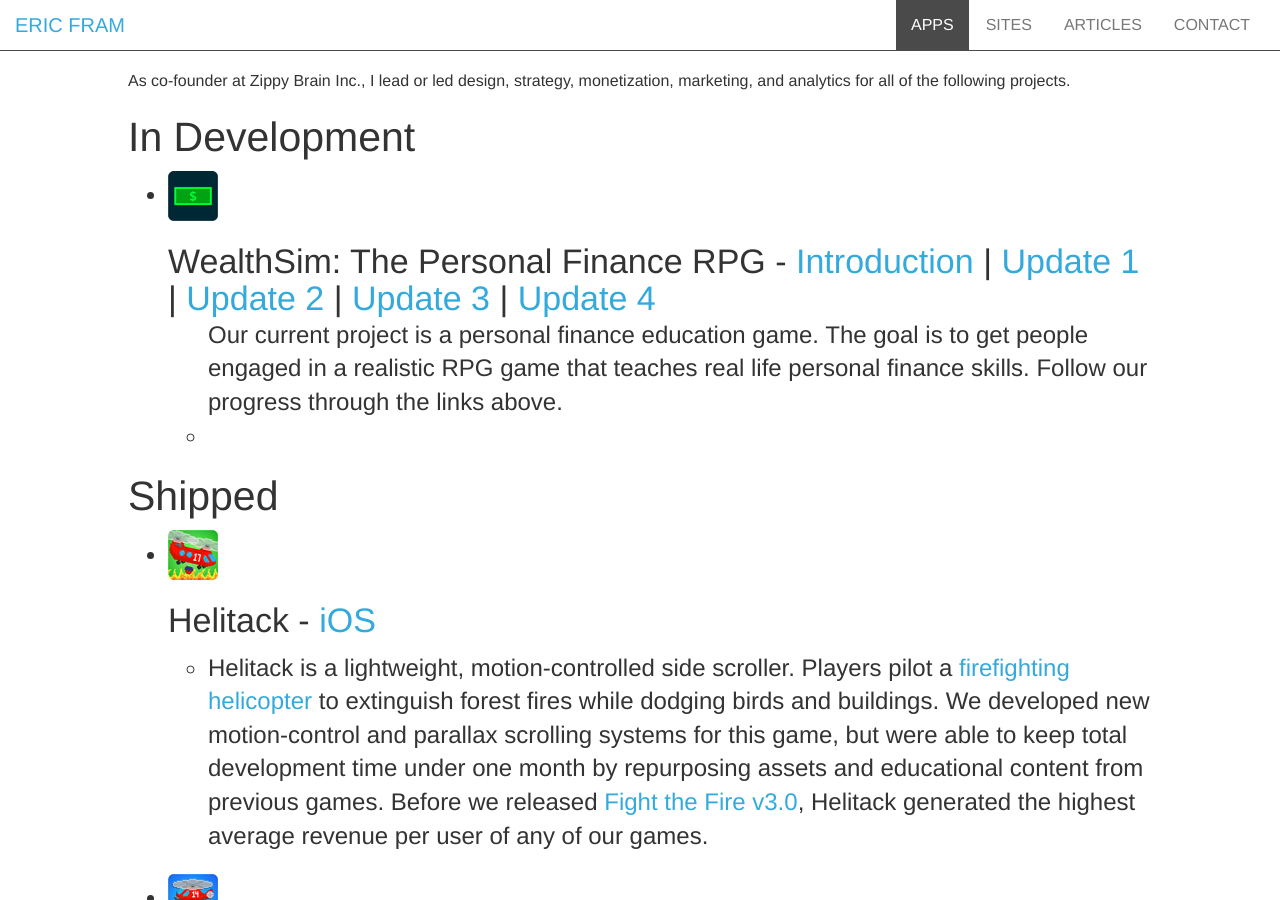
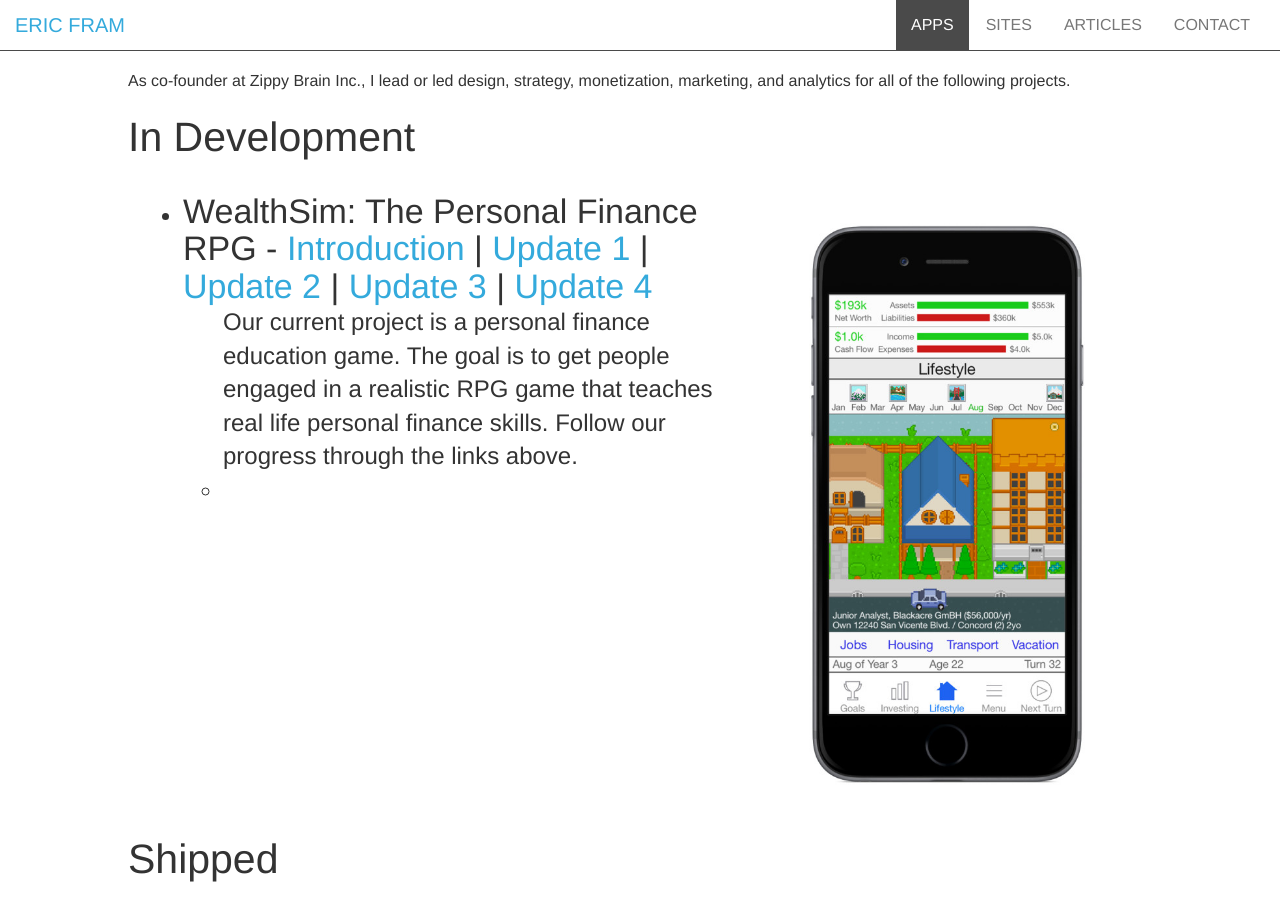
Before and after one commit to EricFram/EricFram.github.io, a Jekyll site: the page built from apps/index.html, in a window 1280 px wide and 900 px high. Built offline with Jekyll 4.4.1, drawn with Linux system fonts in a browser that asks for light colours; nearby versions of some CDN libraries; library files that are not in the unit come from our copies; Markdown is read by kramdown in place of the engine named in the settings.

Commit message:
progress on apps page
- new column based formatting with placeholder images

```diff
--- a/about/index.html
+++ b/about/index.html
@@ -22,7 +22,7 @@ description: Site Information
         <li>Using typefaces <a href="http://www.google.com/fonts/specimen/Merriweather" title ="Merriweather">Merriweather</a> by <a href="https://plus.google.com/106288796449831139244/about" title="Eben Sorkin">Eben Sorkin</a> and <a href="http://www.google.com/fonts/specimen/Montserrat" title="Montserrat">Montserrat</a> by <a href="http://www.zkysky.com.ar/" title="ZkySky Design">Julieta Ulanovsky</a></li>
       -->
         <li>Powered by <a href="http://jekyllrb.com/" title="Jekyll">Jekyll</a></li>
-        <li>Inspired by the design of <a href = "https://github.com/jmcglone/jmcglone.github.io">Jonathan McGlone</a> </li>
+
         <li>Hosted on <a href="https://github.com/EricFram/EricFram.github.io" title="This site hosted on GitHub">GitHub</a> with <a href="http://pages.github.com/" title="GitHub Pages">GitHub Pages</a></li>
         <li>Analyzed by <a href="http://www.google.com/analytics/">Google Analytics</a></li>
         <li><a href="http://zippybrain.com/about/privacy-policy/">Privacy Policy</a></li>
--- a/apps/index.html
+++ b/apps/index.html
@@ -19,8 +19,14 @@ description: Apps
 
 		<ul class="lead">
 
-			<li><img class="projectIcon" src="{{ site.url }}/images/JPEG/wealthsim_rounded.jpg"><h2  > WealthSim: The Personal Finance RPG  - <a href="{{ site.url  }}/articles/2015/04/08/Next-Project-Personal-Finance-RPG/">Introduction</a> | <a href="{{ site.url}}/articles/2015/05/19/personal-finance-rpg-update-1-gameplay-introduction-and-concept-screens/">Update 1</a> | <a href="{{ site.url }}/articles/2015/07/28/WealthSim-Update-2/">Update 2</a> | <a href="{{ site.url }}/articles/2015/07/29/WealthSim-Update-3-Market-Simulation/">Update 3</a> | <a href="{{ site.url }}/articles/2015/08/01/WealthSim-The-Personal-Finance-RPG-Update-Real-Estate/">Update 4</a>
+		<div class="col-md-7">
+			<li><h2  > WealthSim: The Personal Finance RPG  - <a href="{{ site.url  }}/articles/2015/04/08/Next-Project-Personal-Finance-RPG/">Introduction</a> | <a href="{{ site.url}}/articles/2015/05/19/personal-finance-rpg-update-1-gameplay-introduction-and-concept-screens/">Update 1</a> | <a href="{{ site.url }}/articles/2015/07/28/WealthSim-Update-2/">Update 2</a> | <a href="{{ site.url }}/articles/2015/07/29/WealthSim-Update-3-Market-Simulation/">Update 3</a> | <a href="{{ site.url }}/articles/2015/08/01/WealthSim-The-Personal-Finance-RPG-Update-Real-Estate/">Update 4</a>
 				<ul class="lead">Our current project is a personal finance education game. The goal is to get people engaged in a realistic RPG game that teaches real life personal finance skills. Follow our progress through the links above.<li></li></ul></li>
+		</div>
+
+				<div class="col-md-5">
+					<img class="img-responsive center-block" src="{{ site.url }}/images/holder_phone.jpg" alt="placeholder!">
+				</div>
 
 		</ul>
 
@@ -30,32 +36,87 @@ description: Apps
 
 		<ul class="lead">
 
-			<li><img class="projectIcon" src="{{ site.url }}/images/JPEG/helitack_rounded_icon.jpg"><h2> Helitack - <a class="projectTitle" href="https://itunes.apple.com/us/app/helitack-fight-the-fire/id937964211?mt=8">iOS</a> </h2>
+			<div class="col-md-7">
+				<li><h2> Helitack - <a class="projectTitle" href="https://itunes.apple.com/us/app/helitack-fight-the-fire/id937964211?mt=8">iOS</a> </h2>
 					<ul class="lead"><li>Helitack is a lightweight, motion-controlled side scroller. Players pilot a <a href="http://en.wikipedia.org/wiki/Helitack">firefighting helicopter</a> to extinguish forest fires while dodging birds and buildings. We developed new motion-control and parallax scrolling systems for this game, but were able to keep total development time under one month by repurposing assets and educational content from previous games. Before we released <a href="http://ericfram.com/articles/2015/05/20/fight-the-fire-v3-is-coming-heres-what-to-expect/">Fight the Fire v3.0</a>, Helitack generated the highest average revenue per user of any of our games. </li></ul></li>
+			</div>
 
-			<li><img class="projectIcon" src="{{ site.url }}/images/JPEG/ftf_icon_v13_rounded.jpg"><h2  > Fight the Fire  - <a class="projectTitle" href="http://fightthefire.co/">iOS</a></h2>
+			<div class="col-md-5">
+				<img class="img-responsive center-block" src="{{ site.url }}/images/holder_phone.jpg" alt="placeholder!">
+			</div>
+
+			<div class="col-md-7">
+				<li><h2  > Fight the Fire  - <a class="projectTitle" href="http://fightthefire.co/">iOS</a></h2>
 					<ul class="lead"><li>Fight the Fire began as a simple wildfire spread simulation demo at a <a href="http://startupweekend.org/">Startup Weekend</a>. With the help of former wildland firefighter <a href="mailto:ariel.strong@fightthefire.co">Ariel Strong</a>, we developed it into a fullly-featured educational strategy game with 50 levels and a variety of gameplay options. Fight the Fire is Zippy Brain's most-downloaded commercial project and has been featured in the firefighting trade publication, <a href="http://www.firehouse.com/press_release/12026142/new-mobile-game-app-teaches-wildland-fire-safety-available-for-free">Firehouse</a>. </li></ul></li>
+			</div>
 
-			<li><img class="projectIcon" src="{{ site.url }}/images/JPEG/beehiveblast_rounded.jpg"><h2  > Beehive Blast  - <a class="projectTitle" href="https://itunes.apple.com/us/app/birds-vs.-bees-beehive-blast/id878701606?mt=8">iOS</a></h2>
+			<div class="col-md-5">
+				<img class="img-responsive center-block" src="{{ site.url }}/images/holder_phone.jpg" alt="placeholder!">
+			</div>
+
+			<div class="col-md-7">
+				<li>  <h2  > Beehive Blast  - <a class="projectTitle" href="https://itunes.apple.com/us/app/birds-vs.-bees-beehive-blast/id878701606?mt=8">iOS</a></h2>
 					<ul class="lead"><li>Beehive Blast is a spinoff of our previous game, Battle for the Birdhouse. It was our first game to employ <a href="https://developer.apple.com/library/ios/documentation/NetworkingInternet/Conceptual/RemoteNotificationsPG/Chapters/WhatAreRemoteNotif.html">local notifications</a> to increase user retention and <a href="https://developers.facebook.com/docs/facebook-login/v2.3">Facebook authentication and sharing</a> to improve its viral coefficient. </li></ul></li>
+			</div>
 
-			<li><img class="projectIcon" src="{{ site.url }}/images/JPEG/bvb_rounded.jpg"><h2  > Battle for the Birdhouse  - <a class="projectTitle" href="https://itunes.apple.com/us/app/birds-vs.-bees-battle-for/id847801783?mt=8">iOS</a> | <a class="projectTitle" href="https://play.google.com/store/apps/details?id=com.zippybrain.bvbandroid">Android</a></h2>
+			<div class="col-md-5">
+				<img class="img-responsive center-block" src="{{ site.url }}/images/holder_phone.jpg" alt="placeholder!">
+			</div>
+
+			<div class="col-md-7">
+				<li>  <h2  > Battle for the Birdhouse  - <a class="projectTitle" href="https://itunes.apple.com/us/app/birds-vs.-bees-battle-for/id847801783?mt=8">iOS</a> | <a class="projectTitle" href="https://play.google.com/store/apps/details?id=com.zippybrain.bvbandroid">Android</a></h2>
 					<ul class="lead"><li>Battle for the Birdhouse is a quick, arcade-style game where users help birds get back into their birdhouse while keeping bees out. We released Battle for the Birdhouse simultaneously on the App Store and on Google Play to gain insights on the differences between the two platforms. Ultimately, we determined that it's generally more efficient to release on the App Store first, as initial exposure and average revenue per user are somewhat better than on Google Play. </li></ul></li>
+			</div>
 
-			<li><img class="projectIcon" src="{{ site.url }}/images/JPEG/puznetic_rounded.jpg"><h2  > Puznetic  - <a class="projectTitle" href="https://itunes.apple.com/us/app/puznetic/id707132958?mt=8">iOS</a></h2>
+			<div class="col-md-5">
+				<img class="img-responsive center-block" src="{{ site.url }}/images/holder_phone.jpg" alt="placeholder!">
+			</div>
+
+			<div class="col-md-7">
+				<li>  <h2  > Puznetic  - <a class="projectTitle" href="https://itunes.apple.com/us/app/puznetic/id707132958?mt=8">iOS</a></h2>
 					<ul class="lead"><li>Puznetic is a modern twist on the classic jigsaw puzzle game that includes physics and gravity effects. Puznetic is available for free on the App Store, but users can access the paid versions of Puznetic from within the application. We released the family of Puznetic games as an experiment to see if we could sell premium games by advertising them through our own free product.</li></ul></li>
+			</div>
 
-			<li><img class="projectIcon" src="{{ site.url }}/images/JPEG/puz_pets_clipped1-300x300.jpg"><h2  > Puznetic Pets  - <a class="projectTitle" href="https://itunes.apple.com/us/app/puznetic-pets/id828031144?mt=8">iOS</a> | <a class="projectTitle" href="http://www.barnesandnoble.com/w/puznetic-pets-zippy-brain-inc/1118929745?ean=2940147182291&itm=1&usri=pet">Nook</a> | <a class="projectTitle" href="http://www.amazon.com/Puznetic-Pets-Kindle-Tablet-Edition/dp/B00J1RXO3I/ref=sr_1_1?ie=UTF8&qid=1395800254&sr=8-1&keywords=puznetic+pets">Kindle </a></h2>
+			<div class="col-md-5">
+				<img class="img-responsive center-block" src="{{ site.url }}/images/holder_phone.jpg" alt="placeholder!">
+			</div>
+
+			<div class="col-md-7">
+				<li>  <h2  > Puznetic Pets  - <a class="projectTitle" href="https://itunes.apple.com/us/app/puznetic-pets/id828031144?mt=8">iOS</a> | <a class="projectTitle" href="http://www.barnesandnoble.com/w/puznetic-pets-zippy-brain-inc/1118929745?ean=2940147182291&itm=1&usri=pet">Nook</a> | <a class="projectTitle" href="http://www.amazon.com/Puznetic-Pets-Kindle-Tablet-Edition/dp/B00J1RXO3I/ref=sr_1_1?ie=UTF8&qid=1395800254&sr=8-1&keywords=puznetic+pets">Kindle </a></h2>
 				<ul class="lead"><li>Puznetic Pets is a standalone game that uses the same gameplay engine as Puznetic that includes a large collection of pet-themed content. Users on iOS are referred to Puznetic Pets from within the free version of Puznetic. We also released Puznetic Pets on Nook and Kindle to gain some insights on how those markets work.</li></ul></li>
+			</div>
 
-			<li><img class="projectIcon" src="{{ site.url }}/images/JPEG/puz_sky_clipped1-300x300.jpg"><h2  > Puznetic Sky  - <a class="projectTitle" href="https://itunes.apple.com/us/app/puznetic-sky/id836147462?mt=8&ign-mpt=uo%3D4">iOS</a> | <a class="projectTitle" href="http://www.barnesandnoble.com/w/puznetic-sky-zippy-brain-inc/1118939646?ean=2940147182536">Nook</a> | <a class="projectTitle" href="http://www.amazon.com/Zippy-Brain-Inc-Puznetic-Sky/dp/B00J2FG1BQ/ref=sr_1_1?ie=UTF8&qid=1395800693&sr=8-1&keywords=puznetic+sky">Kindle </a></h2>
+			<div class="col-md-5">
+				<img class="img-responsive center-block" src="{{ site.url }}/images/holder_phone.jpg" alt="placeholder!">
+			</div>
+
+			<div class="col-md-7">
+				<li>  <h2  > Puznetic Sky  - <a class="projectTitle" href="https://itunes.apple.com/us/app/puznetic-sky/id836147462?mt=8&ign-mpt=uo%3D4">iOS</a> | <a class="projectTitle" href="http://www.barnesandnoble.com/w/puznetic-sky-zippy-brain-inc/1118939646?ean=2940147182536">Nook</a> | <a class="projectTitle" href="http://www.amazon.com/Zippy-Brain-Inc-Puznetic-Sky/dp/B00J2FG1BQ/ref=sr_1_1?ie=UTF8&qid=1395800693&sr=8-1&keywords=puznetic+sky">Kindle </a></h2>
 					<ul class="lead"><li>Puznetic Sky is a standalone Puznetic game that includes educational space and astronomy themed content. As with Puznetic Pets, iOS users are referred to Puznetic Sky through the free version of Puznetic. </li></ul></li>
+			</div>
 
-			<li><img class="projectIcon" src="{{ site.url }}/images/JPEG/puz_art_clipped3-300x300.jpg"><h2  > Puznetic Art  - <a class="projectTitle" href="https://itunes.apple.com/us/app/puznetic-art/id828030265?mt=8&ign-mpt=uo%3D4">iOS</a> | <a class="projectTitle" href="http://www.barnesandnoble.com/w/puznetic-art-zippy-brain-inc/1118939645?ean=2940147182529">Nook</a> | <a class="projectTitle" href="http://www.amazon.com/gp/product/B00J2FIR4A/">Kindle </a></h2>
+					<div class="col-md-5">
+						<img class="img-responsive center-block" src="{{ site.url }}/images/holder_phone.jpg" alt="placeholder!">
+					</div>
+
+			<div class="col-md-7">
+				<li>  <h2  > Puznetic Art  - <a class="projectTitle" href="https://itunes.apple.com/us/app/puznetic-art/id828030265?mt=8&ign-mpt=uo%3D4">iOS</a> | <a class="projectTitle" href="http://www.barnesandnoble.com/w/puznetic-art-zippy-brain-inc/1118939645?ean=2940147182529">Nook</a> | <a class="projectTitle" href="http://www.amazon.com/gp/product/B00J2FIR4A/">Kindle </a></h2>
 					<ul class="lead"><li>Puznetic Art is the standalone Puznetic game that focuses on fine art and includes impressionist, ukiyo-e, and baroque pieces. As with Puznetic Pets and Sky, users are referred to Puznetic Art through the free version of Puznetic. </li></ul></li>
+		 </div>
 
-			<li><img class="projectIcon" src="{{ site.url }}/images/JPEG/dot-direct-icon_clipped_highlights_reclipped.jpg"><h2  > Dot Direct  - <a class="projectTitle" href="https://itunes.apple.com/us/app/id668112630?mt=8">iOS</a></h2>
+		 <div class="col-md-5">
+			 <img class="img-responsive center-block" src="{{ site.url }}/images/holder_phone.jpg" alt="placeholder!">
+		 </div>
+
+			<div class="col-md-7">
+				<li>  <h2  > Dot Direct  - <a class="projectTitle" href="https://itunes.apple.com/us/app/id668112630?mt=8">iOS</a></h2>
 					<ul class="lead"><li>Dot Direct is a geometry-styled arcade game and my first mobile game project. It includes a variety of addictive gameplay types and a progressive difficulty system. </li></ul></li>
+		 </div>
+
+		 <div class="col-md-5">
+			 <img class="img-responsive center-block" src="{{ site.url }}/images/holder_phone.jpg" alt="placeholder!">
+		 </div>
+
 		</ul>
 
 			<p style="margin-top: 17px">These projects are also showcased on the homepage of <a href="http://zippybrain.com">ZippyBrain.com</a>.</p>
```
Also changed, not shown: images/holder_phone.jpg (added). Lines whose indentation alone changed are shown as unchanged.
